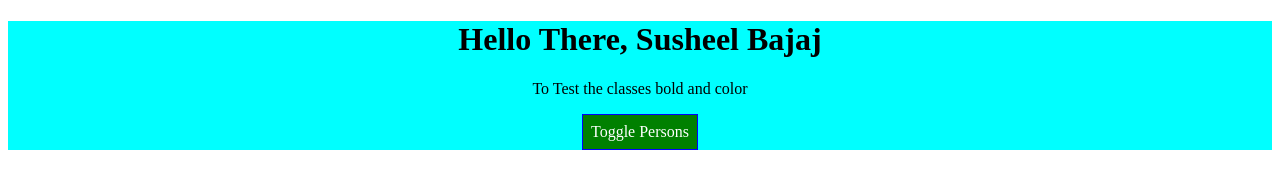
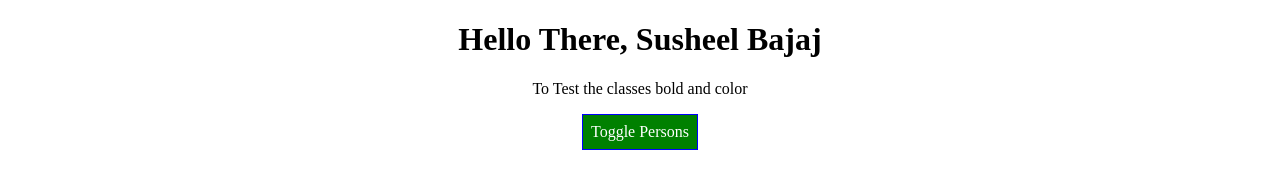
Before and after one commit to sbajaj2/React, a React app in the folder ReactTutorial/: page / in a window 1280 px wide. Built offline with nearby package versions, Linux system fonts and the light colour scheme.

Commit message:
Changed page background

```diff
--- a/ReactTutorial/src/Components/App.css
+++ b/ReactTutorial/src/Components/App.css
@@ -1,5 +1,5 @@
 .App {
-    background: aqua;
+    background: white;
     text-align: center;
 }
 .red {
```
